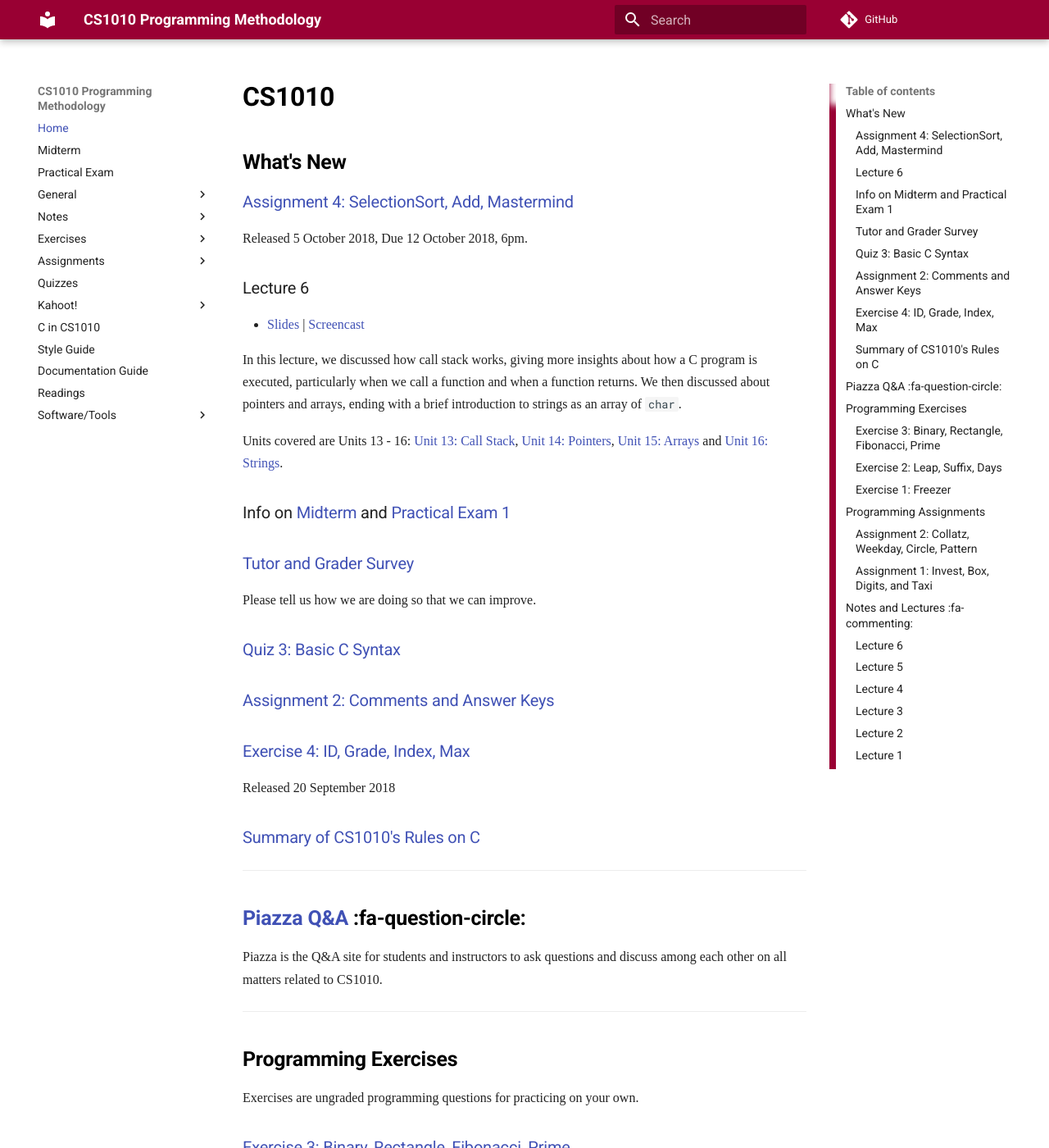
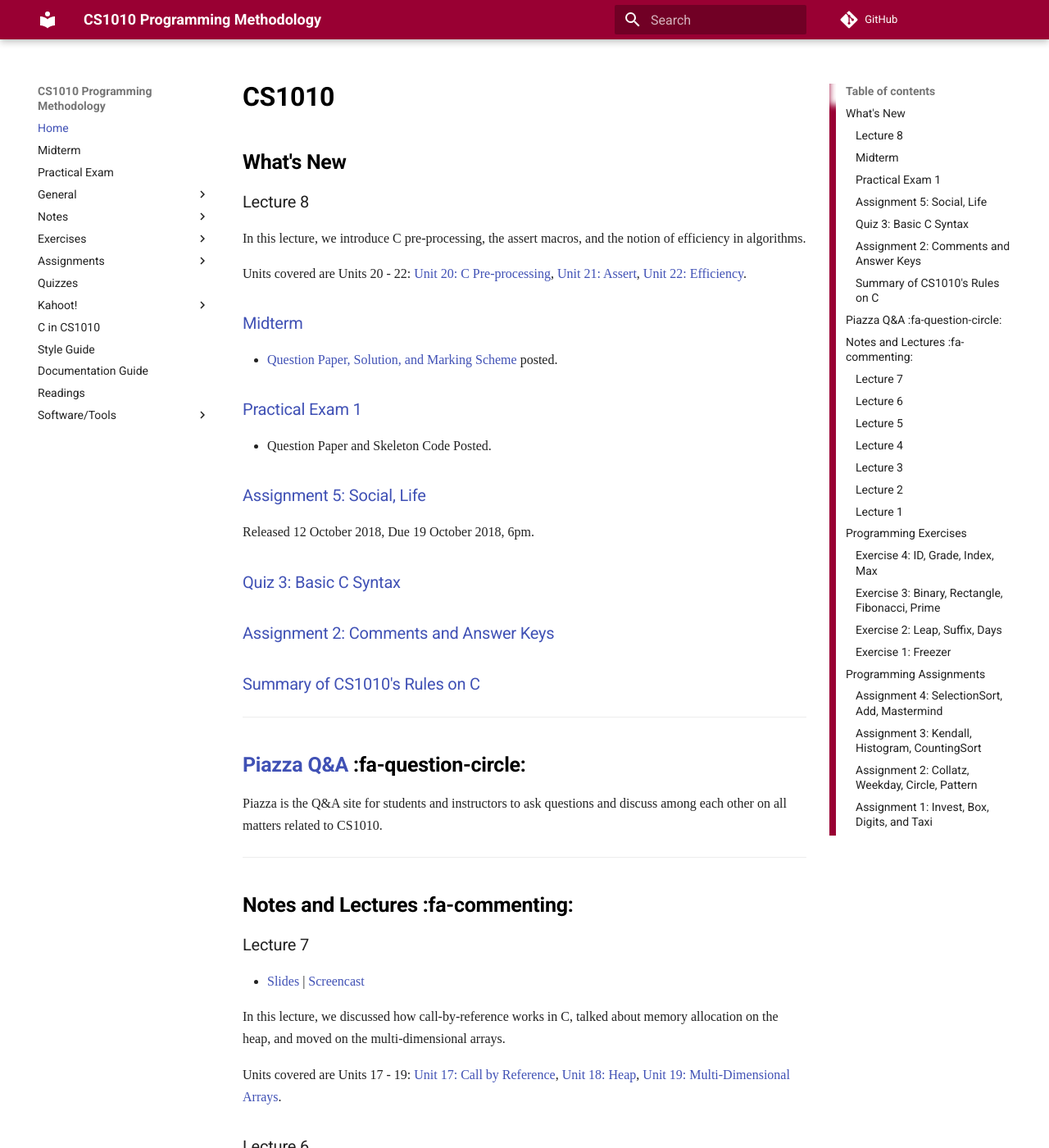
Before and after one commit to LL-Pengfei/CS1010-AY1819S1-Personal, an MkDocs documentation site: the page built from docs/index.md, in a window 1280 px wide and 1400 px high. Shown: the whole window at 82% size. Built offline with MkDocs 1.6.1 and Material for MkDocs 9.7.7, drawn with Linux system fonts in a browser that asks for light colours; nearby versions of some CDN libraries; some web fonts are replaced; comment, search, counter and statistics services are not loaded; old or Windows-style settings are respelled for this version of MkDocs; some of the changed text lies outside the part shown.

Commit message:
Update index

```diff
--- a/docs/index.md
+++ b/docs/index.md
@@ -2,28 +2,28 @@
 
 ## What's New
 
-### [Assignment 4: SelectionSort, Add, Mastermind](as04.md)
-  Released 5 October 2018, Due 12 October 2018, 6pm.
+### Lecture 8
 
-### Lecture 6
+In this lecture, we introduce C pre-processing, the assert macros, and the notion of efficiency in algorithms.
 
-- [Slides](https://www.comp.nus.edu.sg/~ooiwt/cs1010/1819s1/slides/cs1010-lec6.pdf) | [Screencast](https://vimeo.com/292715268)
+Units covered are Units 20 - 22: [Unit 20: C Pre-processing](20-macro.md), [Unit 21: Assert](21-assert.md), [Unit 22: Efficiency](22-efficiency.md).
 
-In this lecture, we discussed how call stack works, giving more insights about how a C program is executed, particularly when we call a function and when a function returns.  We then discussed about pointers and arrays, ending with a brief introduction to strings as an array of `char`.
+### [Midterm](midterm.md)
 
-Units covered are Units 13 - 16: [Unit 13: Call Stack](13-call-stack.md), [Unit 14: Pointers](14-pointers.md), [Unit 15: Arrays](15-array.md) and [Unit 16: Strings](16-string.md).
+- [Question Paper, Solution, and Marking Scheme](https://www.comp.nus.edu.sg/~ooiwt/cs1010/1819s1/midterm.pdf) posted.
 
-### Info on [Midterm](midterm.md) and [Practical Exam 1](pe1.md)
 
-### [Tutor and Grader Survey](https://ivle.nus.edu.sg/v1/Survey/Student/default.aspx?CourseID=44f45aad-fc38-4674-9505-5492f5629bd4#)
-Please tell us how we are doing so that we can improve.
+### [Practical Exam 1](pe1.md)
+
+- Question Paper and Skeleton Code Posted.
+
+
+### [Assignment 5: Social, Life](as05.md)
+  Released 12 October 2018, Due 19 October 2018, 6pm.
 
 ### [Quiz 3: Basic C Syntax](https://goo.gl/forms/4LM8K7Fol0b2fYeD3)
 
 ### [Assignment 2: Comments and Answer Keys](as02-comments.md)
-
-### [Exercise 4: ID, Grade, Index, Max](ex04.md)
-  Released 20 September 2018
 
 ### [Summary of CS1010's Rules on C](c-in-cs1010.md)
 
@@ -35,42 +35,25 @@ Piazza is the Q&A site for students and instructors to ask questions and discuss
 
 ----
 
-## Programming Exercises
+## Notes and Lectures :fa-commenting:
 
-Exercises are ungraded programming questions for practicing on your own.
+### Lecture 7
 
-### [Exercise 3: Binary, Rectangle, Fibonacci, Prime](ex03.md)
+- [Slides](https://www.comp.nus.edu.sg/~ooiwt/cs1010/1819s1/slides/cs1010-lec7.pdf) | [Screencast](https://vimeo.com/294846320)
 
-Released 13 September 2018
+In this lecture, we discussed how call-by-reference works in C, talked about memory allocation on the heap, and moved on the multi-dimensional arrays.
 
-### [Exercise 2: Leap, Suffix, Days](ex02.md)
+Units covered are Units 17 - 19: [Unit 17: Call by Reference](17-call-by-reference.md), [Unit 18: Heap](18-heap.md), [Unit 19: Multi-Dimensional Arrays](19-md-array.md).
 
-Released 6 September 2018
-
-### [Exercise 1: Freezer](ex01.md)
-
-Released 3 September 2018
-
-----
-## Programming Assignments
-
-### [Assignment 2: Collatz, Weekday, Circle, Pattern](as02.md)
-
-Released 14 September 2018, Due 21 September 2018, 6pm.
-
-### [Assignment 1: Invest, Box, Digits, and Taxi](as01.md)
-
-Released 7 September 2018, Due 14 September 2018, 6pm.
-
-----
-
-## Notes and Lectures :fa-commenting:
 
 ### Lecture 6
 
-In this lecture, we will discuss how call stack works, giving more insights about how a C program is executed, particularly when we call a function and when a function returns.  We then discuss about pointers and arrays, ending with a brief introduction to strings as an array of `char`.
+- [Slides](https://www.comp.nus.edu.sg/~ooiwt/cs1010/1819s1/slides/cs1010-lec6.pdf) | [Screencast](https://vimeo.com/292715268)
+
+In this lecture, we discussed how call stack works, giving more insights about how a C program is executed, particularly when we call a function and when a function returns.  We then discussed about pointers and arrays, ending with a brief introduction to strings as an array of `char`.
 
 Units covered are Units 13 - 16: [Unit 13: Call Stack](13-call-stack.md), [Unit 14: Pointers](14-pointers.md), [Unit 15: Arrays](15-array.md) and [Unit 16: Strings](16-string.md).
+
 
 ### Lecture 5
 
@@ -109,3 +92,43 @@ In this lecture, we learned the concepts of functions, with which we can build u
 After some admin matters, we introduced what is a program, what is meant by programming, and what is computational problem solving.
 
 We covered [Unit 1: What is a Program?](01-program.md) and [Unit 2: Computational Problems and Algorithms](02-algo.md) in the first lecture.
+
+----
+## Programming Exercises
+
+Exercises are ungraded programming questions for practicing on your own.
+
+### [Exercise 4: ID, Grade, Index, Max](ex04.md)
+  Released 20 September 2018
+
+
+### [Exercise 3: Binary, Rectangle, Fibonacci, Prime](ex03.md)
+
+Released 13 September 2018
+
+### [Exercise 2: Leap, Suffix, Days](ex02.md)
+
+Released 6 September 2018
+
+### [Exercise 1: Freezer](ex01.md)
+
+Released 3 September 2018
+
+----
+## Programming Assignments
+
+### [Assignment 4: SelectionSort, Add, Mastermind](as04.md)
+
+Released 5 October 2018, Due 12 October 2018, 6pm.
+
+### [Assignment 3: Kendall, Histogram, CountingSort](as03.md)
+
+Released 21 September 2018, Due 5 October 2018, 6pm.
+
+### [Assignment 2: Collatz, Weekday, Circle, Pattern](as02.md)
+
+Released 14 September 2018, Due 21 September 2018, 6pm.
+
+### [Assignment 1: Invest, Box, Digits, and Taxi](as01.md)
+
+Released 7 September 2018, Due 14 September 2018, 6pm.
```
